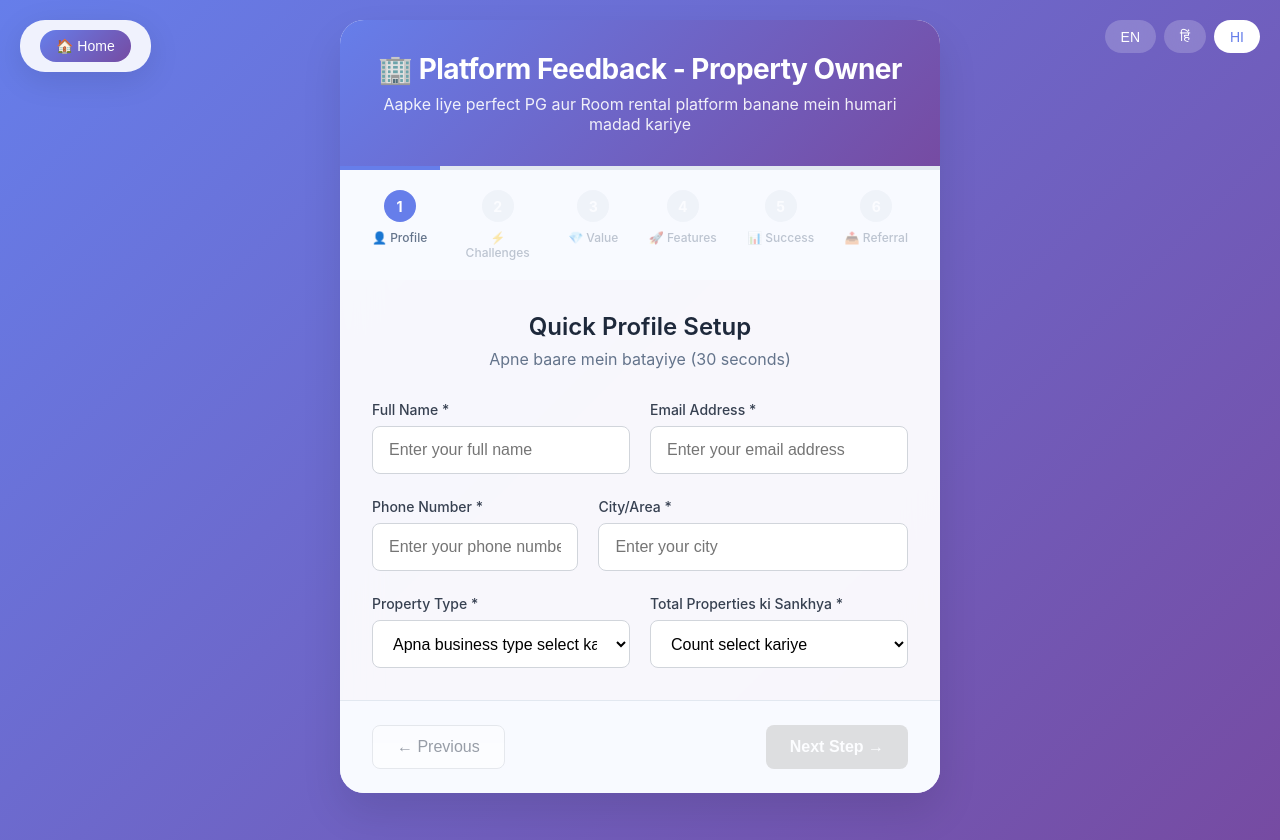
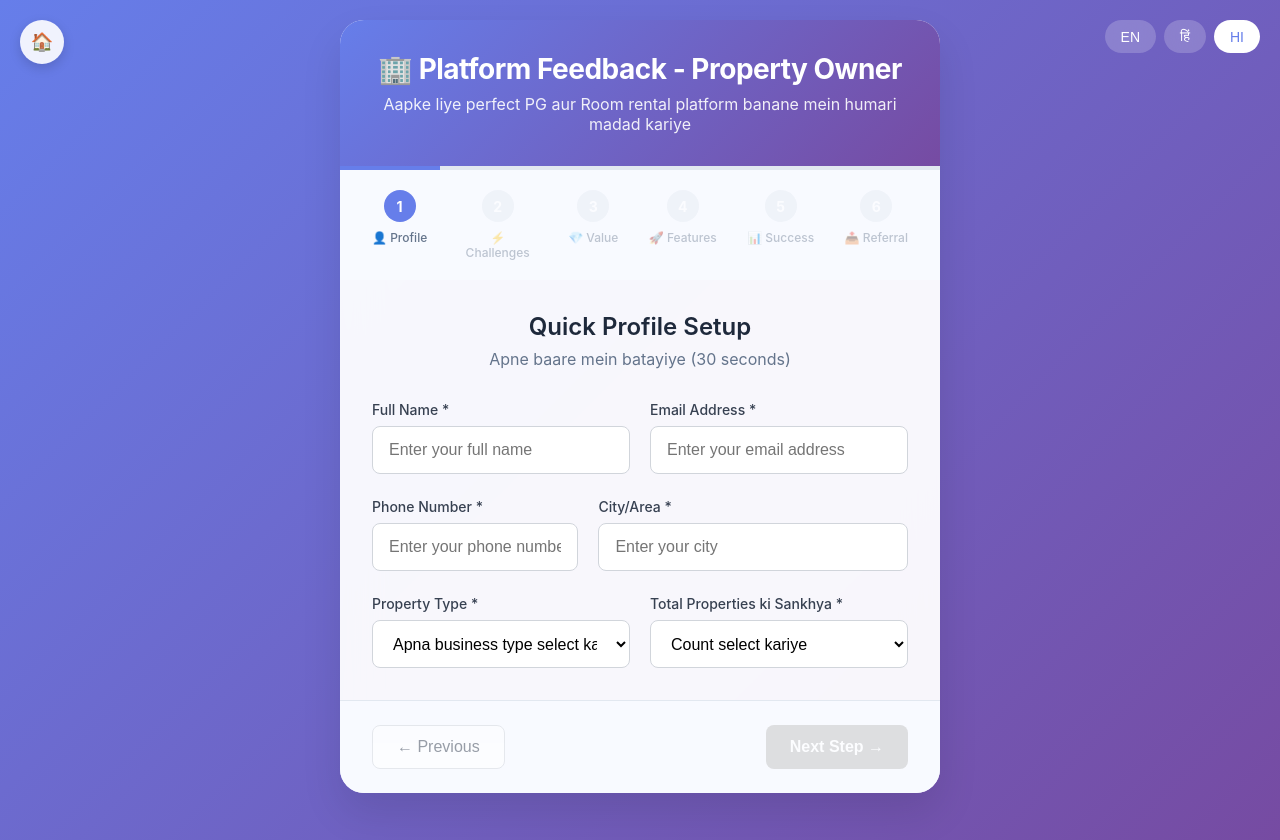
Before and after one commit to Ashu6307/feedback_form_frontend, a React (Create React App) app: page / in a window 1280 px wide. Both pictures are taken after a click on the button "Owner Feedback". Built offline with nearby package versions, Linux system fonts and the light colour scheme.

Commit message:
Added ID-based system for steps 5-6, fixed multi-language referral functionality

```diff
--- a/src/AdvancedOwnerFeedbackForm.jsx
+++ b/src/AdvancedOwnerFeedbackForm.jsx
@@ -1078,7 +1078,7 @@ const AdvancedOwnerFeedbackForm = () => {
         top: '20px',
         right: '20px',
         display: 'flex',
-        gap: '8px',
+        gap: window.innerWidth <= 768 ? '4px' : '8px',
         zIndex: 1000
       }}>
         {['english', 'hindi', 'hinglish'].map(language => (
@@ -1086,13 +1086,13 @@ const AdvancedOwnerFeedbackForm = () => {
             key={language}
             onClick={() => handleLanguageChange(language)}
             style={{
-              padding: '8px 16px',
+              padding: window.innerWidth <= 768 ? '6px 12px' : '8px 16px',
               borderRadius: '25px',
               border: 'none',
               background: lang === language ? '#fff' : 'rgba(255,255,255,0.2)',
               color: lang === language ? '#667eea' : '#fff',
               cursor: 'pointer',
-              fontSize: '14px',
+              fontSize: window.innerWidth <= 768 ? '12px' : '14px',
               fontWeight: '500',
               backdropFilter: 'blur(10px)',
               transition: 'all 0.3s ease'
@@ -1106,7 +1106,7 @@ const AdvancedOwnerFeedbackForm = () => {
       {/* Main Container */}
       <div style={{
         maxWidth: '600px',
-        margin: '0 auto',
+        margin: window.innerWidth <= 768 ? '70px auto 0' : '0 auto',
         background: 'rgba(255, 255, 255, 0.95)',
         backdropFilter: 'blur(20px)',
         borderRadius: '24px',
--- a/src/AdvancedUserFeedbackForm.jsx
+++ b/src/AdvancedUserFeedbackForm.jsx
@@ -952,7 +952,7 @@ const AdvancedUserFeedbackForm = () => {
         top: '20px',
         right: '20px',
         display: 'flex',
-        gap: '8px',
+        gap: window.innerWidth <= 768 ? '4px' : '8px',
         zIndex: 1000
       }}>
         {['english', 'hindi', 'hinglish'].map(language => (
@@ -960,13 +960,13 @@ const AdvancedUserFeedbackForm = () => {
             key={language}
             onClick={() => handleLanguageChange(language)}
             style={{
-              padding: '8px 16px',
+              padding: window.innerWidth <= 768 ? '6px 12px' : '8px 16px',
               borderRadius: '25px',
               border: 'none',
               background: lang === language ? '#fff' : 'rgba(255,255,255,0.2)',
               color: lang === language ? '#667eea' : '#fff',
               cursor: 'pointer',
-              fontSize: '14px',
+              fontSize: window.innerWidth <= 768 ? '12px' : '14px',
               fontWeight: '500',
               backdropFilter: 'blur(10px)',
               transition: 'all 0.3s ease'
@@ -980,7 +980,7 @@ const AdvancedUserFeedbackForm = () => {
       {/* Main Container */}
       <div style={{
         maxWidth: '600px',
-        margin: '0 auto',
+        margin: window.innerWidth <= 768 ? '70px auto 0' : '0 auto',
         background: 'rgba(255, 255, 255, 0.95)',
         backdropFilter: 'blur(20px)',
         borderRadius: '24px',
--- a/src/App.js
+++ b/src/App.js
@@ -47,33 +47,36 @@ function App() {
       <div className="App">
         {/* Show navigation only on feedback forms and admin page, hide on home and thank you */}
         {(page === 'user' || page === 'owner') && (
-          <nav style={{
+          <button
+            onClick={()=>handleNavigation('home')}
+            style={{
               position: 'fixed',
               top: '20px',
               left: '20px',
               zIndex: 1000,
               background: 'rgba(255,255,255,0.9)',
-            borderRadius: '25px',
-            padding: '10px 20px',
+              color: '#667eea',
+              border: 'none',
+              padding: '8px',
+              borderRadius: '50%',
+              fontSize: '18px',
+              cursor: 'pointer',
               backdropFilter: 'blur(10px)',
-            boxShadow: '0 8px 32px rgba(0,0,0,0.1)'
-          }}>
-            <button
-              onClick={()=>handleNavigation('home')}
-              style={{
-                background: 'linear-gradient(135deg, #667eea 0%, #764ba2 100%)',
-                color: 'white',
-                border: 'none',
-                padding: '8px 16px',
-                borderRadius: '20px',
-                fontSize: '14px',
-                fontWeight: '500',
-                cursor: 'pointer'
+              boxShadow: '0 4px 12px rgba(0,0,0,0.15)',
+              width: '44px',
+              height: '44px',
+              display: 'flex',
+              alignItems: 'center',
+              justifyContent: 'center',
+              transition: 'all 0.3s ease',
+              ':hover': {
+                transform: 'scale(1.05)',
+                boxShadow: '0 6px 16px rgba(0,0,0,0.2)'
+              }
             }}
           >
-              🏠 Home
+            🏠
           </button>
-          </nav>
         )}
 
         {/* Admin navigation - only visible on admin page */}
```
Lines whose indentation alone changed are shown as unchanged.
